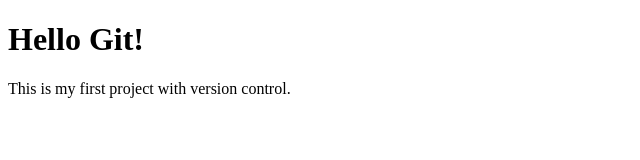
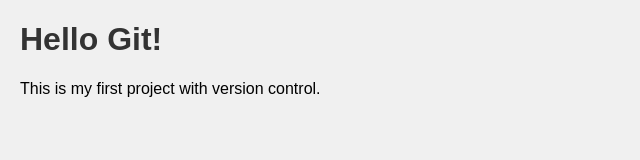
Before and after one commit to dhinivadilaa/my-web-project, a plain HTML site: page index.html in a window 1280 px wide. Shown: the whole page, without its empty margins (0-640 px from the left). Drawn offline with Linux system fonts and the light colour scheme.

Commit message:
Add CSS styling and link to index.html

```diff
--- a/index.html
+++ b/index.html
@@ -2,6 +2,7 @@
 <html>
 <head>
   <title>My First Git Project</title>
+  <link rel="stylesheet" href="style.css">
 </head>
 <body>
   <h1>Hello Git!</h1>
--- /dev/null
+++ b/style.css
@@ -0,0 +1,10 @@
+/* style.css */
+body {
+  font-family: Arial, sans-serif;
+  margin: 20px;
+  background-color: #f0f0f0;
+}
+
+h1 {
+  color: #333;
+}
```
